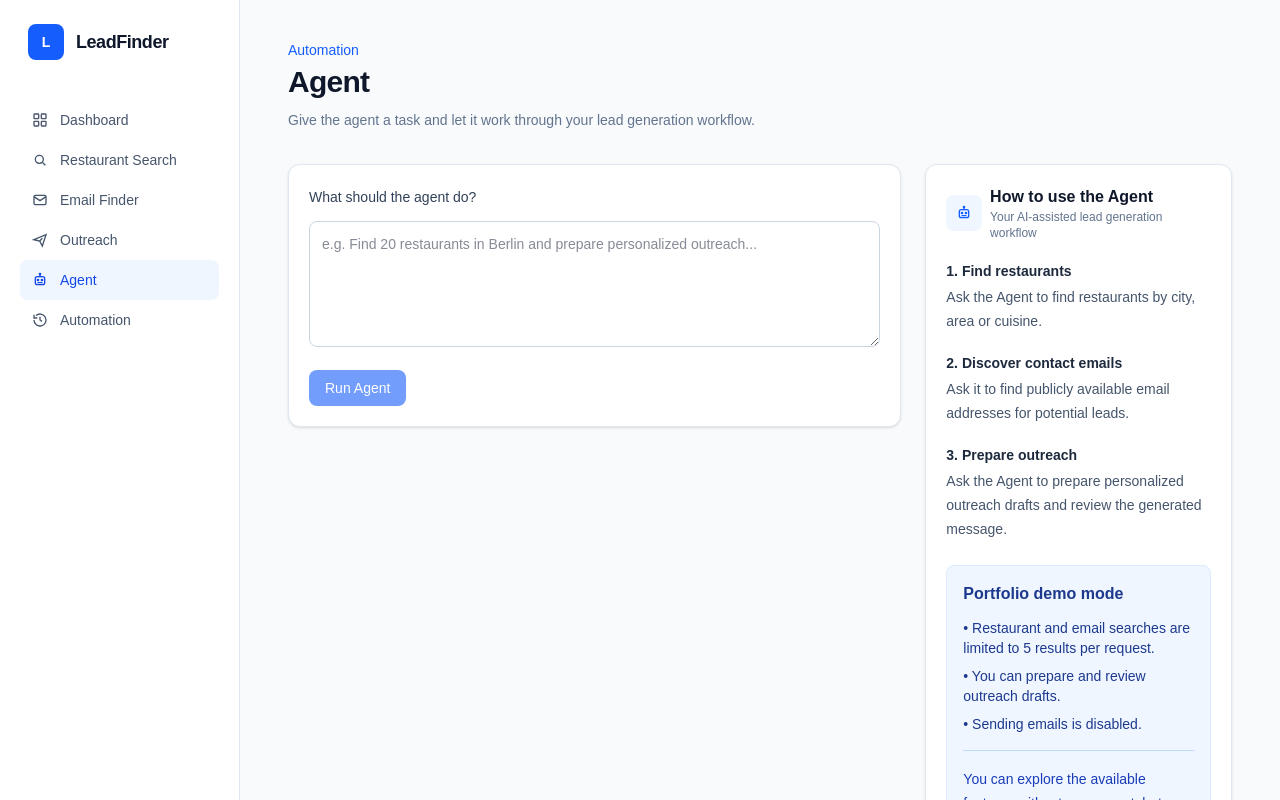
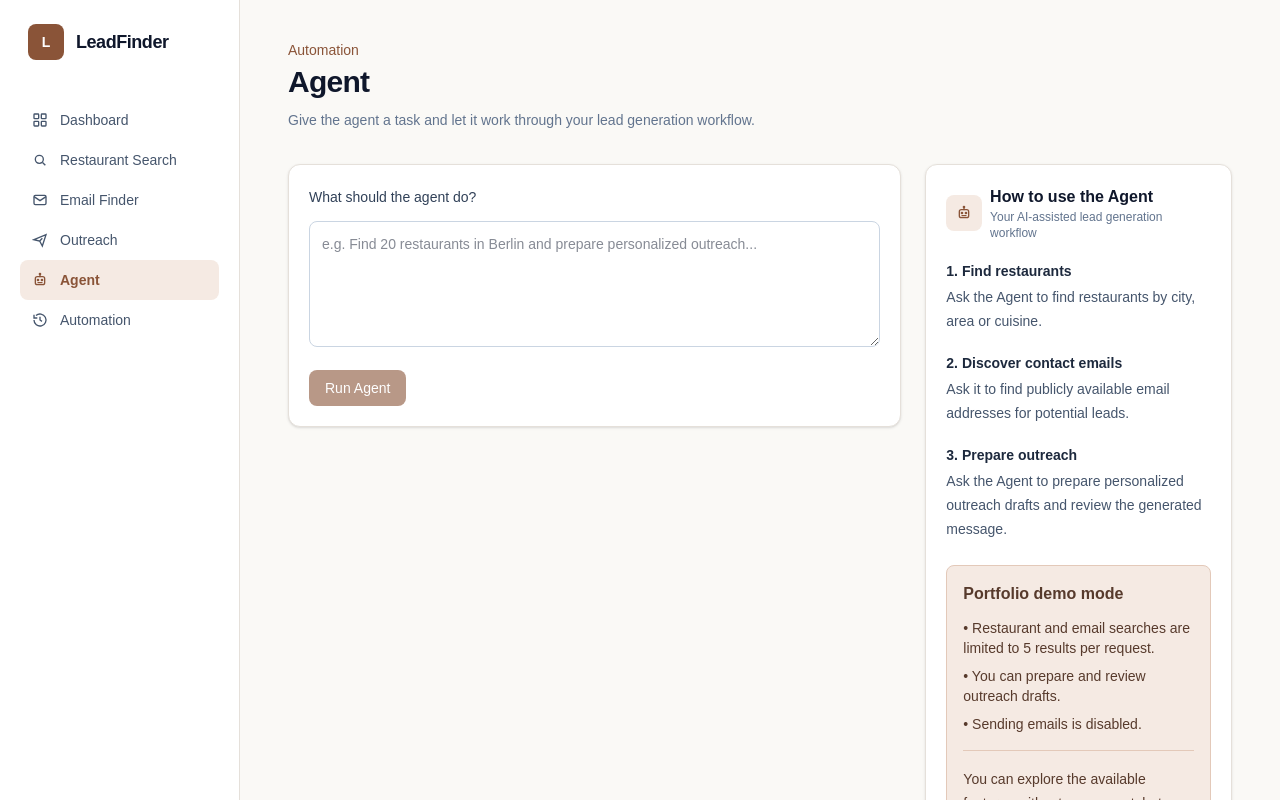
Before and after one commit to Jheintze/leadfinder, a Next.js app: page /agent in a window 1280 px wide. Shown: the top 800 px of the page. Built offline with nearby package versions, Linux system fonts and the light colour scheme; no server answers.

Commit message:
style: basic redesign of whole app

```diff
--- a/src/app/agent/page.tsx
+++ b/src/app/agent/page.tsx
@@ -170,7 +170,7 @@ export default function AgentPage() {
     : sendMessage;
 
   return (
-    <main className="min-h-screen bg-slate-50 text-slate-900">
+    <main className="min-h-screen bg-app-bg text-slate-900">
       <div className="mx-auto flex min-h-screen max-w-[1600px]">
         <AppSidebar activePage="agent" />
 
@@ -178,7 +178,7 @@ export default function AgentPage() {
           <MobileHeader />
 
           <div className="mb-8 mt-8 sm:mt-0">
-            <p className="text-sm font-medium text-blue-600">Automation</p>
+            <p className="text-sm font-medium text-terracotta">Automation</p>
 
             <h1 className="mt-1 text-2xl font-semibold tracking-tight sm:text-3xl">
               Agent
@@ -191,7 +191,7 @@ export default function AgentPage() {
           </div>
 
           <div className="grid grid-cols-1 items-start gap-6 xl:grid-cols-[minmax(0,2fr)_minmax(300px,1fr)]">
-            <div className="min-w-0 w-full max-w-3xl justify-self-start rounded-xl border border-slate-200 bg-white p-5 shadow-sm">
+            <div className="min-w-0 w-full max-w-3xl justify-self-start rounded-xl border border-neutral-border bg-white p-5 shadow-sm">
               <label
                 htmlFor="agent-task"
                 className="text-sm font-medium text-slate-700"
@@ -204,18 +204,18 @@ export default function AgentPage() {
                 value={task}
                 onChange={(event) => setTask(event.target.value)}
                 placeholder="e.g. Find 20 restaurants in Berlin and prepare personalized outreach..."
-                className="mt-3 w-full rounded-lg border border-slate-300 p-3 text-sm outline-none transition focus:border-blue-500 focus:ring-1 focus:ring-blue-500"
+                className="mt-3 w-full rounded-lg border border-slate-300 p-3 text-sm outline-none transition focus:border-terracotta focus:ring-1 focus:ring-terracotta"
               />
               <button
                 type="button"
                 onClick={handleRunAgent}
                 disabled={loading || !task.trim()}
-                className="mt-4 rounded-lg bg-blue-600 px-4 py-2 text-sm font-medium text-white transition hover:bg-blue-700 disabled:cursor-not-allowed disabled:opacity-60"
+                className="mt-4 rounded-lg bg-terracotta px-4 py-2 text-sm font-medium text-white transition hover:bg-terracotta-hover disabled:cursor-not-allowed disabled:opacity-60"
               >
                 {loading ? "Running..." : "Run Agent"}
               </button>
               {response && (
-                <div className="mt-6 rounded-lg border border-slate-200 bg-slate-50 p-4">
+                <div className="mt-6 rounded-lg border border-neutral-border bg-slate-50 p-4">
                   <div className="whitespace-pre-line text-sm leading-6 text-slate-700">
                     {response}
                   </div>
@@ -223,7 +223,7 @@ export default function AgentPage() {
               )}
 
               {outreach && (
-                <div className="mt-6 rounded-xl border border-slate-200 bg-white p-5 shadow-sm">
+                <div className="mt-6 rounded-xl border border-neutral-border bg-white p-5 shadow-sm">
                   <div className="flex items-center justify-between gap-4">
                     <div>
                       <p className="text-sm font-semibold text-slate-800">
@@ -243,16 +243,16 @@ export default function AgentPage() {
                         outreach.restaurants.length === 0
                       }
                       onClick={handleSendOutreach}
-                      className="shrink-0 rounded-lg bg-blue-600 px-4 py-2 text-sm font-medium text-white transition hover:bg-blue-700 disabled:cursor-not-allowed disabled:opacity-60"
+                      className="shrink-0 rounded-lg bg-terracotta px-4 py-2 text-sm font-medium text-white transition hover:bg-terracotta-hover disabled:cursor-not-allowed disabled:opacity-60"
                     >
                       {sendingOutreach ? "Sending..." : "Send outreach"}
                     </button>
                   </div>
 
                   {isLoggedIn === false && (
-                    <div className="mt-4 rounded-lg border border-blue-100 bg-blue-50 px-4 py-3 text-sm leading-6 text-blue-800">
+                    <div className="mt-4 rounded-lg border border-demo-border bg-demo-bg px-4 py-3 text-sm leading-6 text-demo-text">
                       <p>
-                        <span className="text-md font-bold text-blue-900">
+                        <span className="text-md font-bold text-demo-text">
                           Portfolio demo mode:
                         </span>{" "}
                         You can explore the available features without an
@@ -309,9 +309,9 @@ export default function AgentPage() {
             </div>
 
             {/* Demo mode information */}
-            <aside className="rounded-xl border border-slate-200 bg-white p-5 shadow-sm xl:sticky xl:top-8">
+            <aside className="rounded-xl border border-neutral-border bg-white p-5 shadow-sm xl:sticky xl:top-8">
               <div className="flex items-center gap-2">
-                <span className="flex h-9 w-9 items-center justify-center rounded-lg bg-blue-50 text-sm font-semibold text-blue-600">
+                <span className="flex h-9 w-9 items-center justify-center rounded-lg bg-demo-bg text-sm font-semibold text-terracotta">
                   <AgentIcon />
                 </span>
                 <div>
@@ -356,12 +356,12 @@ export default function AgentPage() {
               </div>
 
               {isLoggedIn === false && (
-                <div className="mt-6 rounded-lg border border-blue-100 bg-blue-50 p-4">
-                  <p className="text-md font-bold text-blue-900">
+                <div className="mt-6 rounded-lg border border-demo-border bg-demo-bg p-4">
+                  <p className="text-md font-bold text-demo-text">
                     Portfolio demo mode
                   </p>
 
-                  <ul className="mt-3 space-y-2 text-sm leading-5 text-blue-900">
+                  <ul className="mt-3 space-y-2 text-sm leading-5 text-demo-text">
                     <li>
                       • Restaurant and email searches are limited to 5 results
                       per request.
@@ -370,9 +370,9 @@ export default function AgentPage() {
                     <li>• Sending emails is disabled.</li>
                   </ul>
 
-                  <div className="my-4 border-t border-blue-200" />
+                  <div className="my-4 border-t border-demo-border" />
 
-                  <p className="text-sm leading-6 text-blue-800">
+                  <p className="text-sm leading-6 text-demo-text">
                     You can explore the available features without an account,
                     but some actions require login. New account registration is
                     currently unavailable.
@@ -380,7 +380,7 @@ export default function AgentPage() {
                 </div>
               )}
               {isLoggedIn === true && (
-                <div className="mt-6 rounded-lg border border-slate-200 bg-slate-50 p-4">
+                <div className="mt-6 rounded-lg border border-neutral-border bg-slate-50 p-4">
                   <p className="text-sm font-medium text-slate-800">
                     You&apos;re logged in
                   </p>
--- a/src/app/globals.css
+++ b/src/app/globals.css
@@ -1,8 +1,39 @@
 @import "tailwindcss";
 
 :root {
-  --background: #f8fafc;
+  /* Muted Terracotta Brand System */
+  --primary-accent: #8A5438;
+  --primary-accent-hover: #73452E;
+  --primary-accent-light: #F5EAE3;
+  --primary-accent-muted: #C49B85;
+
+  /* Portfolio Demo Mode Panel */
+  --demo-panel-bg: #F5EAE3;
+  --demo-panel-border: #E3C9B9;
+  --demo-panel-text: #573A2C;
+
+  /* Surfaces & Structural Neutrals */
+  --app-bg: #FAF9F6;
+  --neutral-borders: #E5E0DA;
+  --white-surface: #FFFFFF;
+
+  --background: var(--app-bg);
   --foreground: #0f172a;
+}
+
+@theme {
+  --color-terracotta: var(--primary-accent);
+  --color-terracotta-hover: var(--primary-accent-hover);
+  --color-terracotta-light: var(--primary-accent-light);
+  --color-terracotta-muted: var(--primary-accent-muted);
+
+  --color-demo-bg: var(--demo-panel-bg);
+  --color-demo-border: var(--demo-panel-border);
+  --color-demo-text: var(--demo-panel-text);
+
+  --color-app-bg: var(--app-bg);
+  --color-neutral-border: var(--neutral-borders);
+  --color-white-surface: var(--white-surface);
 }
 
 * {
@@ -22,7 +53,7 @@ body {
 .input {
   height: 2.5rem;
   width: 100%;
-  border: 1px solid #cbd5e1;
+  border: 1px solid var(--neutral-borders, #e5e0da);
   border-radius: 0.5rem;
   background: #fff;
   padding: 0 0.75rem;
@@ -38,6 +69,6 @@ body {
 }
 
 .input:focus {
-  border-color: #2563eb;
-  box-shadow: 0 0 0 3px rgb(37 99 235 / 0.12);
+  border-color: var(--primary-accent);
+  box-shadow: 0 0 0 3px rgb(138 84 56 / 0.15);
 }
--- a/src/app/login/page.tsx
+++ b/src/app/login/page.tsx
@@ -54,7 +54,7 @@ export default function LoginPage() {
             value={email}
             onChange={(event) => setEmail(event.target.value)}
             required
-            className="w-full rounded-lg border px-3 py-2"
+            className="w-full rounded-lg border border-neutral-border px-3 py-2 outline-none transition focus:border-terracotta focus:ring-1 focus:ring-terracotta"
           />
 
           <input
@@ -63,7 +63,7 @@ export default function LoginPage() {
             value={password}
             onChange={(event) => setPassword(event.target.value)}
             required
-            className="w-full rounded-lg border px-3 py-2"
+            className="w-full rounded-lg border border-neutral-border px-3 py-2 outline-none transition focus:border-terracotta focus:ring-1 focus:ring-terracotta"
           />
         </div>
 
@@ -72,7 +72,7 @@ export default function LoginPage() {
         <button
           type="submit"
           disabled={loading}
-          className="w-full rounded-lg bg-black px-4 py-2 text-white disabled:opacity-50"
+          className="w-full rounded-lg bg-terracotta px-4 py-2 text-white transition hover:bg-terracotta-hover disabled:opacity-50"
         >
           {loading ? "Signing in..." : "Sign in"}
         </button>
--- a/src/app/page.tsx
+++ b/src/app/page.tsx
@@ -16,7 +16,7 @@ export default async function DashboardPage() {
       : 0;
 
   return (
-    <main className="min-h-screen bg-slate-50 text-slate-900">
+    <main className="min-h-screen bg-app-bg text-slate-900">
       <div className="mx-auto flex min-h-screen max-w-[1600px]">
         <AppSidebar activePage="dashboard" />
 
@@ -24,7 +24,7 @@ export default async function DashboardPage() {
           <MobileHeader />
 
           <div className="mb-8 mt-8 sm:mt-0">
-            <p className="text-sm font-medium text-blue-600">Lead research</p>
+            <p className="text-sm font-medium text-terracotta">Lead research</p>
 
             <h1 className="mt-1 text-2xl font-semibold tracking-tight sm:text-3xl">
               Dashboard
@@ -56,7 +56,7 @@ export default async function DashboardPage() {
 
 function StatCard({ label, value }: { label: string; value: string | number }) {
   return (
-    <div className="rounded-xl border border-slate-200 bg-white p-5 shadow-sm">
+    <div className="rounded-xl border border-neutral-border bg-white p-5 shadow-sm">
       <p className="text-sm font-medium text-slate-500">{label}</p>
 
       <p className="mt-2 text-3xl font-semibold tracking-tight text-slate-900">
--- a/src/components/app-sidebar.tsx
+++ b/src/components/app-sidebar.tsx
@@ -69,9 +69,9 @@ export function AppSidebar({ activePage }: AppSidebarProps) {
   }, []);
 
   return (
-    <aside className="hidden w-60 shrink-0 border-r border-slate-200 bg-white px-5 py-6 md:flex md:flex-col">
+    <aside className="hidden w-60 shrink-0 border-r border-neutral-border bg-white px-5 py-6 md:flex md:flex-col">
       <div className="flex items-center gap-3 px-2">
-        <div className="grid h-9 w-9 place-items-center rounded-lg bg-blue-600 text-sm font-bold text-white">
+        <div className="grid h-9 w-9 place-items-center rounded-lg bg-terracotta text-sm font-bold text-white">
           L
         </div>
         <span className="text-lg font-semibold tracking-tight">LeadFinder</span>
@@ -83,7 +83,7 @@ export function AppSidebar({ activePage }: AppSidebarProps) {
             key={href}
             className={`flex items-center gap-3 rounded-lg px-3 py-2.5 text-sm font-medium ${
               activePage === page
-                ? "bg-blue-50 text-blue-700"
+                ? "bg-demo-bg text-terracotta font-semibold"
                 : "text-slate-600 hover:bg-slate-50 hover:text-slate-900"
             }`}
             href={href}
--- a/src/components/mobile-header.tsx
+++ b/src/components/mobile-header.tsx
@@ -9,9 +9,9 @@ export function MobileHeader() {
 
   return (
     <div className="relative md:hidden">
-      <header className="flex items-center justify-between border-b border-slate-200 pb-5">
+      <header className="flex items-center justify-between border-b border-neutral-border pb-5">
         <div className="flex items-center gap-2">
-          <div className="grid h-8 w-8 place-items-center rounded-lg bg-blue-600 text-xs font-bold text-white">
+          <div className="grid h-8 w-8 place-items-center rounded-lg bg-terracotta text-xs font-bold text-white">
             L
           </div>
 
@@ -30,7 +30,7 @@ export function MobileHeader() {
       </header>
 
       <nav
-        className={`absolute left-0 right-0 top-full z-50 mt-3 rounded-xl border border-slate-200 bg-white p-2 shadow-lg transition-all duration-150 ${
+        className={`absolute left-0 right-0 top-full z-50 mt-3 rounded-xl border border-neutral-border bg-white p-2 shadow-lg transition-all duration-150 ${
           menuOpen
             ? "visible translate-y-0 opacity-100"
             : "invisible -translate-y-1 opacity-0"
```
Also changed, not shown: src/app/automation/page.tsx (+13 -13 lines), src/app/email-finder/page.tsx (+12 -12 lines), src/app/outreach/page.tsx (+16 -16 lines), src/app/restaurant-search/page.tsx (+13 -13 lines).
